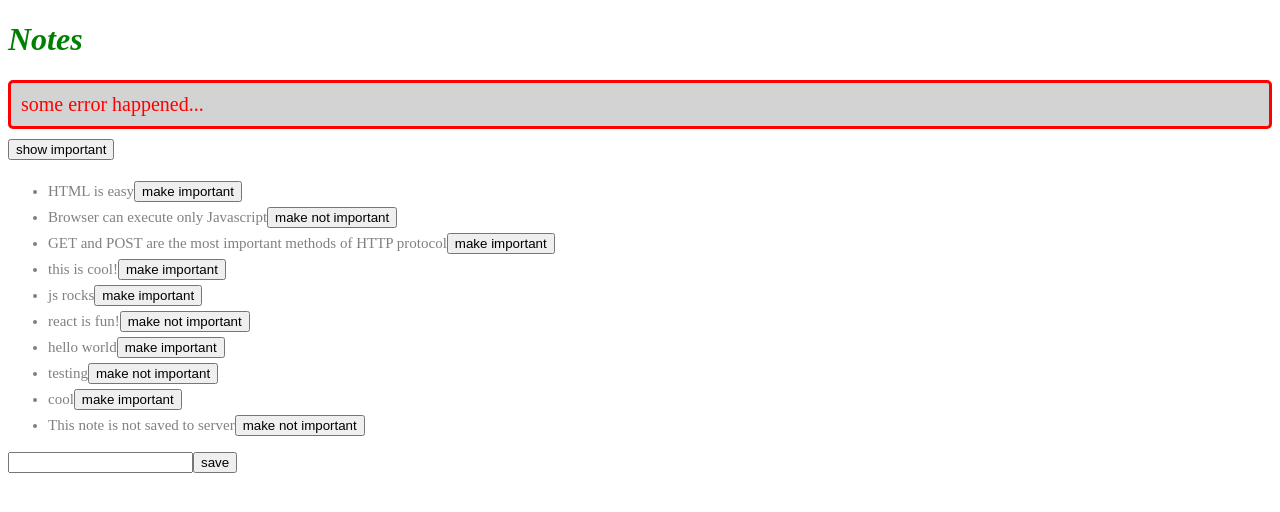
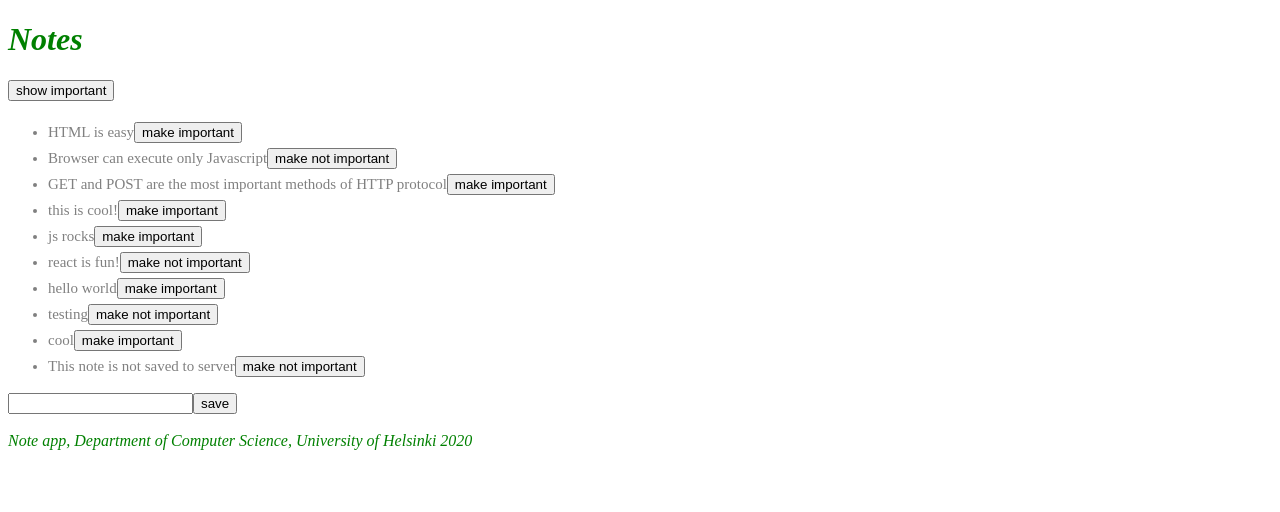
Before and after one commit to domssilva/fullstackopen, a React (Create React App) app in the folder part2/notes/: page / in a window 1280 px wide. Shown: the top 512 px of the page. Built offline with nearby package versions, Linux system fonts and the light colour scheme; data requests are answered from the project's data file.

Commit message:
part2 (e) - inline styles

```diff
--- a/part2/notes/src/App.js
+++ b/part2/notes/src/App.js
@@ -3,13 +3,14 @@ import React, {useState, useEffect} from 'react'
 import noteService from './services/notes'
 import Note from './components/Note'
 import Notification from './components/Notification'
+import Footer from './components/Footer'
 
 const App = () => {
 
   const [notes, setNotes] = useState([])
   const [newNote, setNewNote] = useState('')
   const [showAll, setShowAll] = useState(true)
-  const [errorMessage, setErrorMessage] = useState('some error happened...')
+  const [errorMessage, setErrorMessage] = useState(null)
 
   useEffect(() => {
     noteService
@@ -91,6 +92,7 @@ const App = () => {
         />
         <button type="submit">save</button>
       </form>
+      <Footer/>
     </div>
   )
 }
--- /dev/null
+++ b/part2/notes/src/components/Footer.jsx
@@ -0,0 +1,19 @@
+import React from 'react'
+
+const Footer = () => {
+
+    const footerCSS = {
+        color: 'green',
+        fontStyle: 'italic',
+        fontSize: 16,
+    }
+
+    return (
+        <footer style={footerCSS}>
+            <br/>
+            <em>Note app, Department of Computer Science, University of Helsinki 2020</em>
+        </footer>
+    )
+}
+
+export default Footer
```
